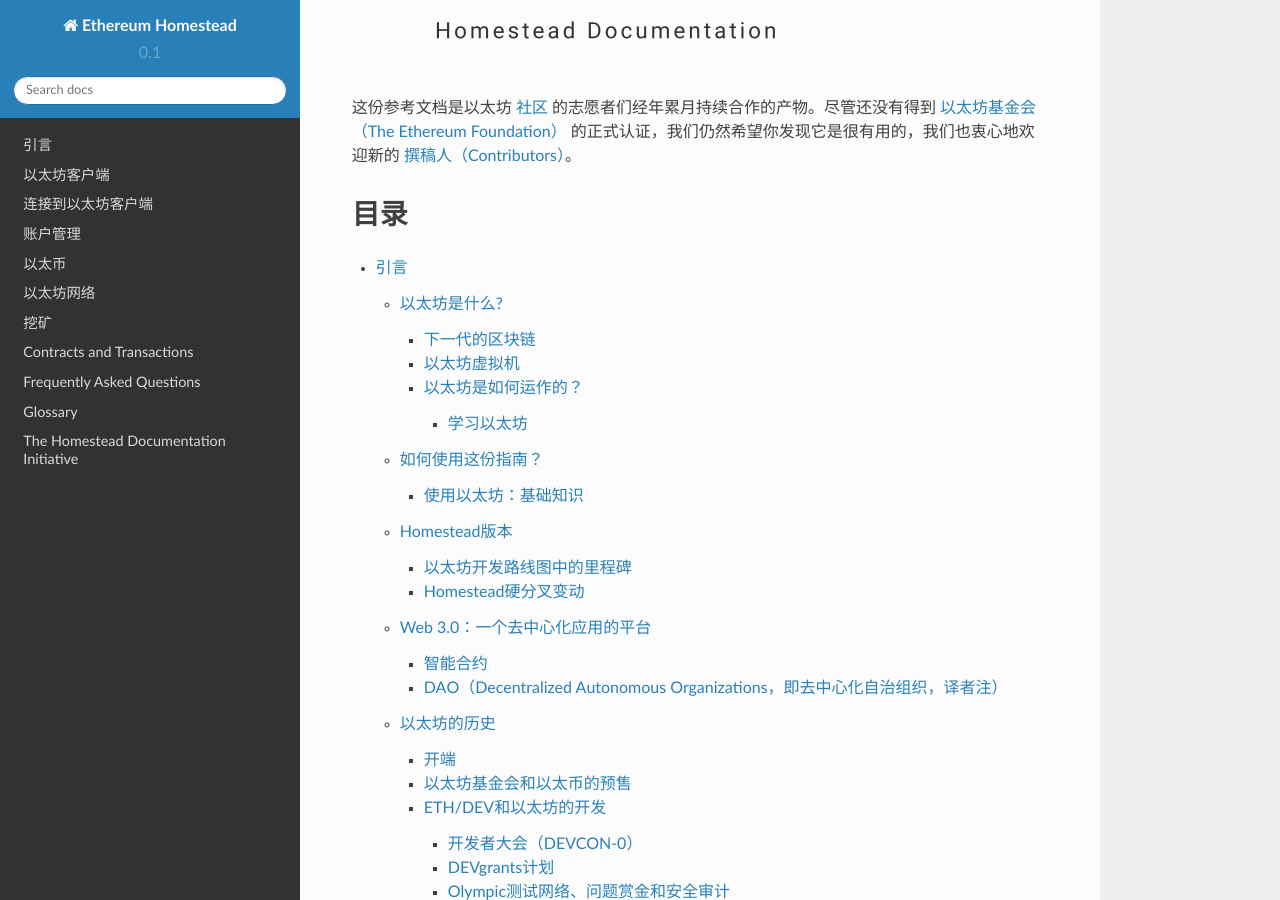
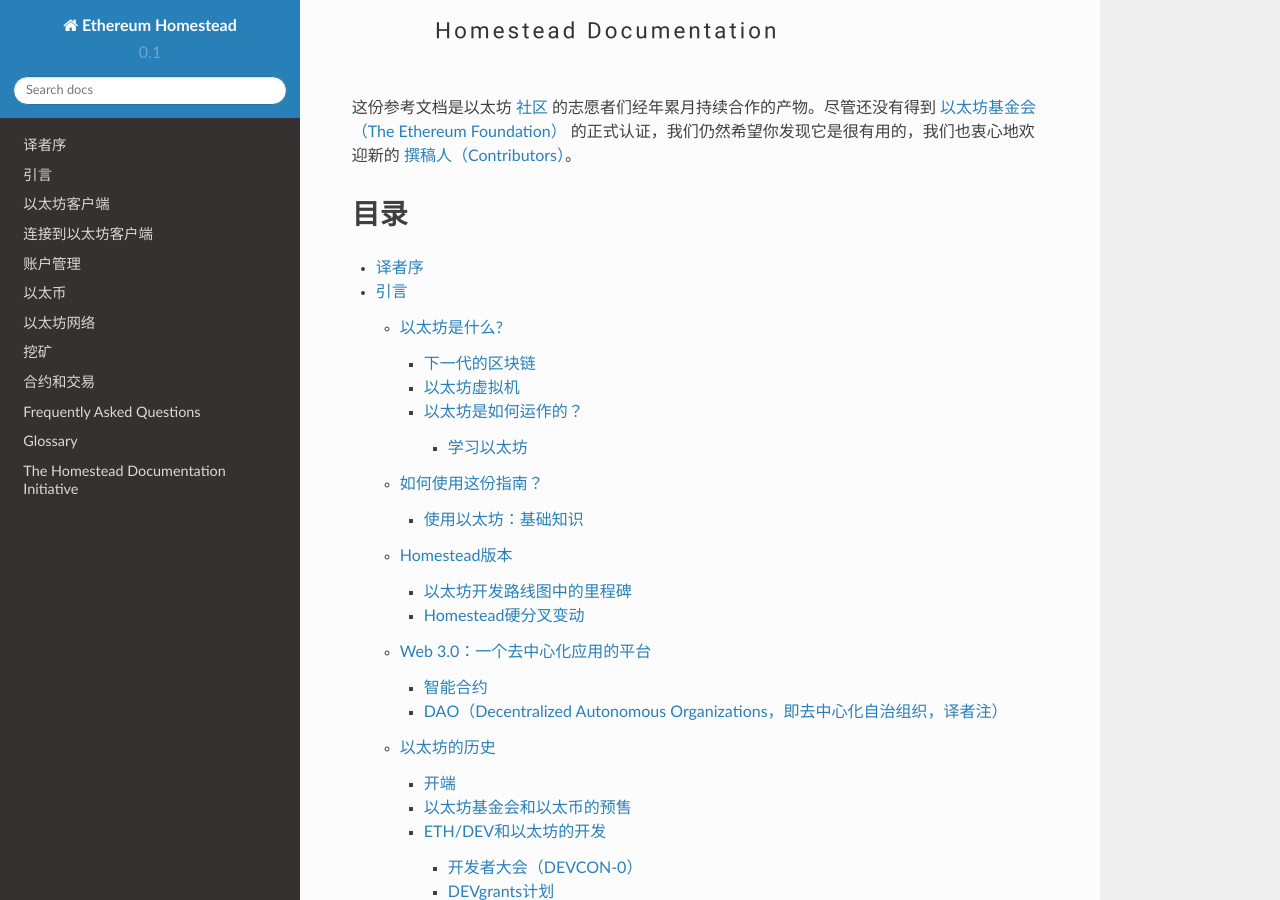
Before and after one commit to riversyang/homestead-guide-cn, a Sphinx documentation site: the page built from source/index.rst, in a window 1280 px wide and 900 px high, scrolled down 490 px. Built offline with Sphinx 7.4.7 and the Read the Docs theme 2.0.0, drawn with Linux system fonts in a browser that asks for light colours; some of the changed text lies outside the part shown.

Commit message:
Add preface file.

```diff
--- a/source/contracts-and-transactions/index.rst
+++ b/source/contracts-and-transactions/index.rst
@@ -1,5 +1,5 @@
 ################################################################################
-Contracts and Transactions
+合约和交易
 ################################################################################
 
 .. toctree::
--- a/source/index.rst
+++ b/source/index.rst
@@ -22,6 +22,7 @@
 .. toctree::
    :maxdepth: 4
 
+   preface-for-cn-translation.rst
    introduction/index.rst
    ethereum-clients/index.rst
    connecting-to-clients/index.rst
--- /dev/null
+++ b/source/preface-for-cn-translation.rst
@@ -0,0 +1,3 @@
+###########################################################
+译者序
+###########################################################
```
